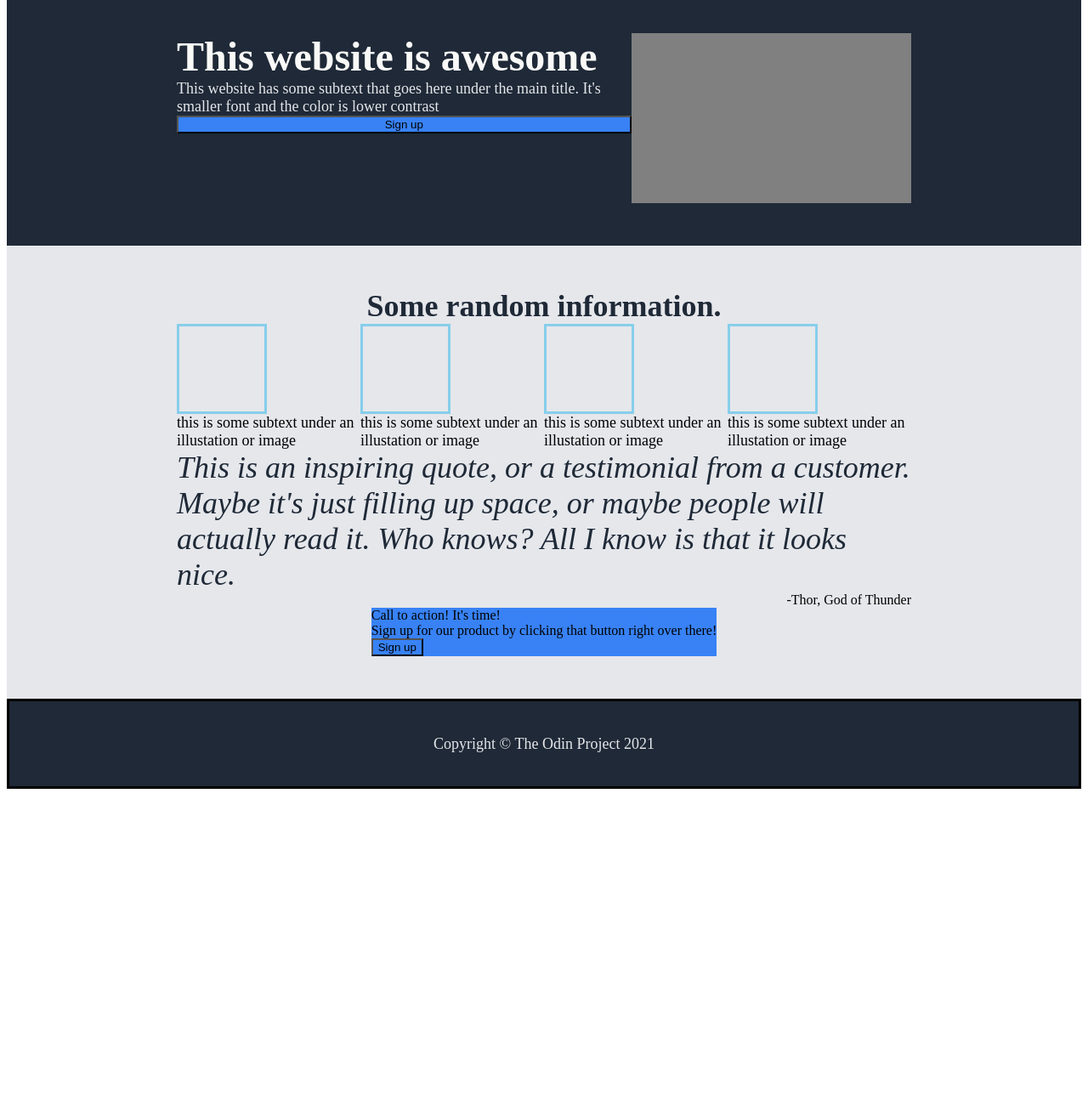
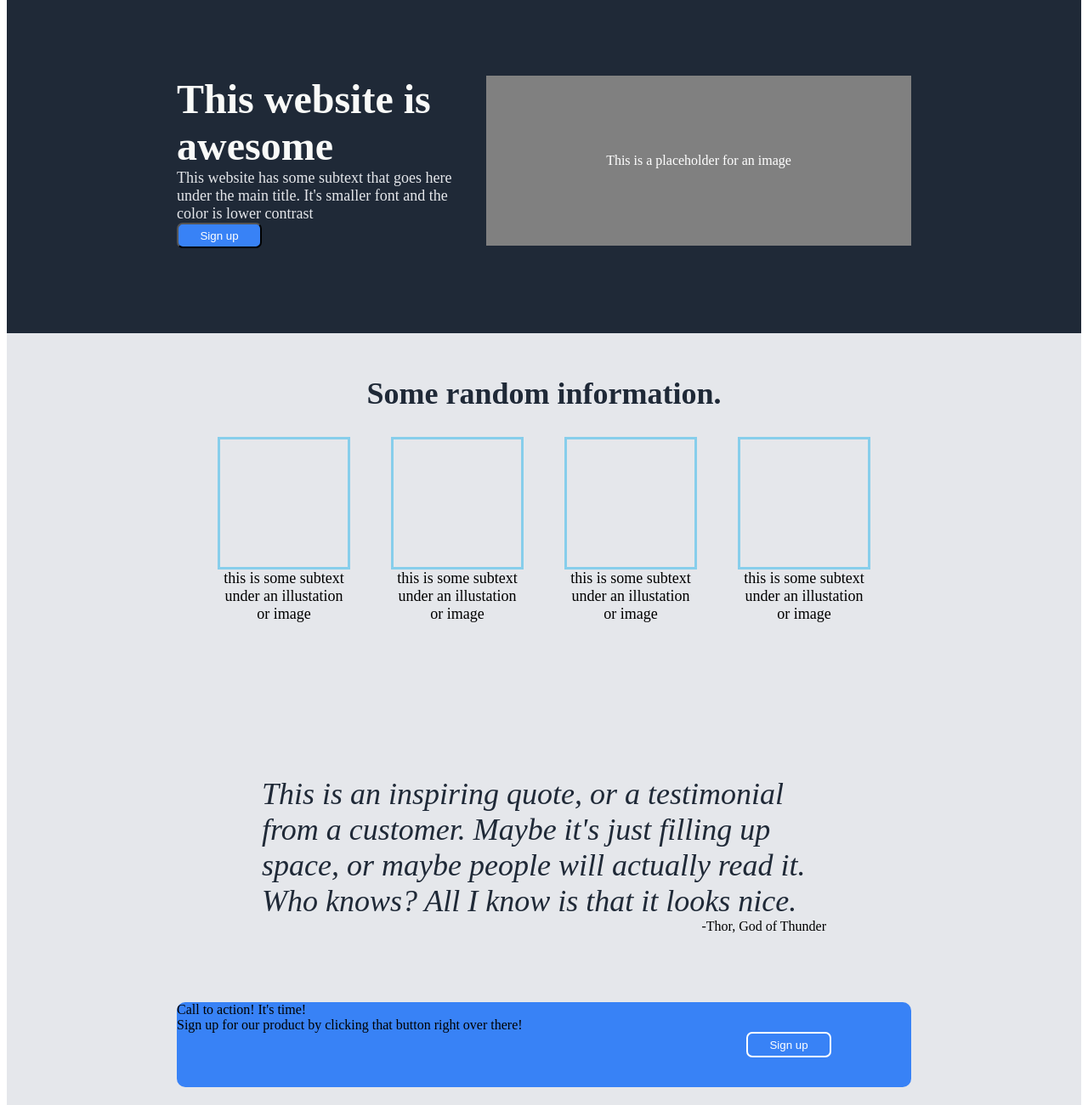
Before and after one commit to Mark3037/odin-website, a plain HTML site: page index.html in a window 1280 px wide. Shown: the part 80-1380 px from the top of the page at 85% size. Before the commit the page ends 1008 px from the top, so only its background shows below. Drawn offline with Linux system fonts and the light colour scheme.

Commit message:
Change values and placement to finish product

```diff
--- a/index.html
+++ b/index.html
@@ -20,7 +20,7 @@
             <div class="secondary">This website has some subtext that goes here under the main title. It's smaller font and the color is lower contrast</div>
             <button class="sign-up">Sign up</button>
         </div>
-        <div class="hero-img"></div>
+        <div class="hero-img">This is a placeholder for an image</div>
     </div>
     <div class="content">
         <div class="info-header">Some random information.</div>
@@ -48,9 +48,13 @@
             <div class="thor">-Thor, God of Thunder</div>
         </div>
         <div class="sign-box">
-            <div>Call to action! It's time!</div>
-            <div>Sign up for our product by clicking that button right over there!</div>
-            <button class="sign-up">Sign up</button>
+            <div class="sign-text">
+                <div>Call to action! It's time!</div>
+                <div>Sign up for our product by clicking that button right over there!</div>
+            </div>
+            <div class="button-box">
+                <button class="sign-up" id="button-two">Sign up</button>
+            </div>
         </div>
     </div>
     <div class="footer">
--- a/styles.css
+++ b/styles.css
@@ -6,6 +6,7 @@ body {
 
 .header {
     display: flex;
+    gap: 15px;
     padding: 20px 200px;
 }
 
@@ -18,18 +19,24 @@ body {
 
 .hero {
     display: flex;
-    padding: 50px 200px;
+    justify-content: space-between;
+    padding: 100px 200px;
 }
 
 .hero-content {
     display: flex;
     flex-direction: column;
+    flex: 0 1 350px;
 }
 
 .hero-img {
     height: 200px;
     width: 500px;
     background-color: grey;
+    display: flex;
+    justify-content: center;
+    align-items: center;
+    color: white;
 }
 
 .main {
@@ -44,7 +51,7 @@ body {
     flex-direction: column;
     align-items: center;
     padding: 50px 200px;
-    flex: 1
+    gap: 30px;
 }
 
 .info-header {
@@ -54,25 +61,32 @@ body {
 }
 
 .content-img {
-    height: 100px;
-    width:100px;
+    height: 150px;
+    width:150px;
     border: skyblue;
     border-style: solid;
 }
 
 .information {
     display: flex;
+    justify-content: space-evenly;
+    margin-bottom: 100px;
 }
 
 .info {
     font-size: 18px;
+    flex: 0 1 150px;
     display: flex;
     flex-direction: column;
+    justify-content: center;
+    align-items: center;
+    text-align: center;
 }
 
 .quotes {
     display: flex;
     flex-direction: column;
+    margin: 50px 100px;
 }
 
 .quote {
@@ -86,6 +100,37 @@ body {
     margin-left:auto;
 }
 
+.sign-box {
+    align-self: stretch;
+    flex: 0 1 100px;
+    display: flex;
+    margin-bottom: 50px;
+    border-radius: 10px;
+}
+
+.sign-text {
+    flex: 2
+}
+
+.button-box {
+    flex: 1;
+    display: flex;
+    justify-content: center;
+    align-items: center;
+}
+
+.sign-up {
+    height: 30px;
+    width:100px;
+    color: white;
+}
+
+#button-two {
+    border-style: solid;
+    border-color: white;
+    border-width: 2px;
+}
+
 .footer {
     height: 100px;
     border-style: solid;
@@ -93,6 +138,14 @@ body {
     display: flex;
     justify-content: center;
     align-items: center;
+}
+
+button {
+    border-radius: 7px;
+}
+
+a {
+    text-decoration: none;
 }
 
 .header, .hero, .footer {
```
